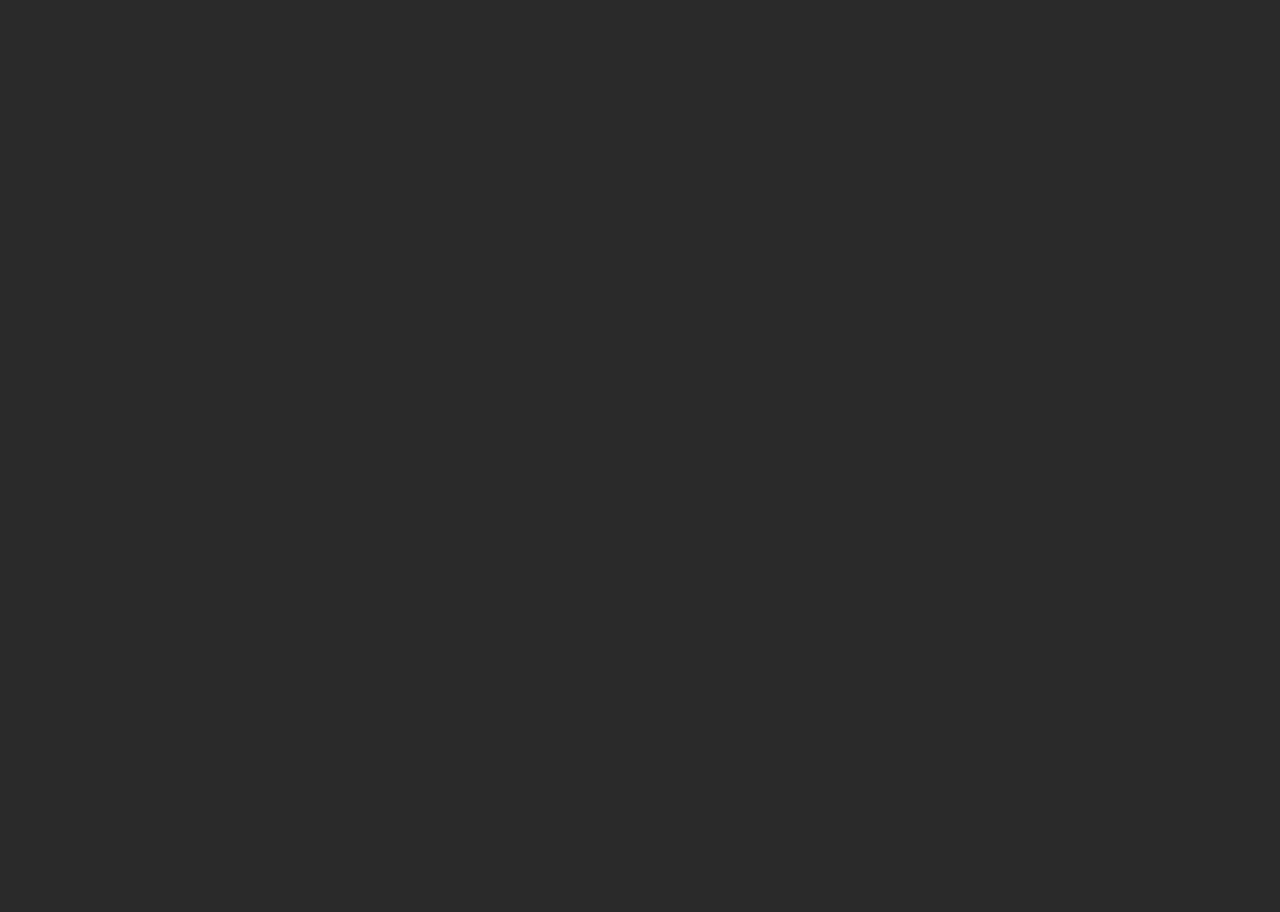
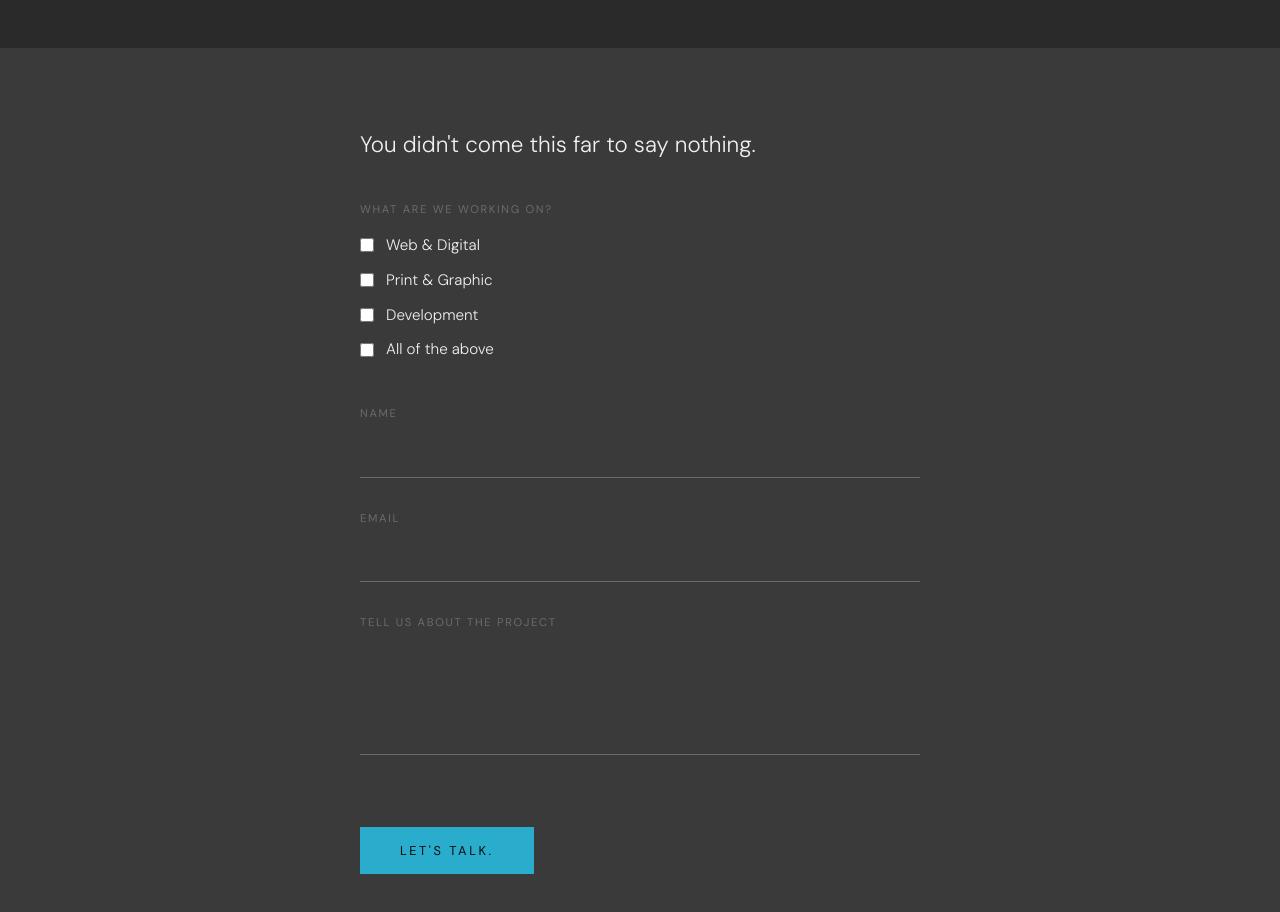
Before and after one commit to quebelleza/fieldandcode, a Next.js app: page / in a window 1280 px wide. Shown: the part 1040-1952 px from the top of the page. Before the commit the page ends 800 px from the top, so only its background shows below. Built offline with nearby package versions, Linux system fonts and the light colour scheme.

Commit message:
build out Body and ContactForm components

```diff
--- a/components/Body.tsx
+++ b/components/Body.tsx
@@ -1,7 +1,33 @@
 export default function Body() {
   return (
-    <div>
-      {/* Body / main content section goes here */}
-    </div>
+    <>
+      <section className="body-section">
+        <p className="body-text">
+          We build things that hold up. Websites, print, code — executed with
+          precision and built to last. We don&apos;t advertise. We don&apos;t
+          take every project. If you&apos;re here, something we made brought you
+          here. That&apos;s enough of an introduction.
+        </p>
+      </section>
+
+      <style jsx>{`
+        .body-section {
+          background-color: var(--color-ground);
+          display: flex;
+          justify-content: center;
+          padding: 80px 24px;
+        }
+
+        .body-text {
+          max-width: 560px;
+          font-family: var(--font-sans);
+          font-weight: 300;
+          font-size: 1.05rem;
+          color: var(--color-muted);
+          line-height: 1.9;
+          text-align: center;
+        }
+      `}</style>
+    </>
   );
 }
--- a/components/ContactForm.tsx
+++ b/components/ContactForm.tsx
@@ -1,7 +1,213 @@
+"use client";
+
+import { useState } from "react";
+
+const SERVICE_OPTIONS = [
+  "Web & Digital",
+  "Print & Graphic",
+  "Development",
+  "All of the above",
+];
+
 export default function ContactForm() {
+  const [name, setName] = useState("");
+  const [email, setEmail] = useState("");
+  const [message, setMessage] = useState("");
+  const [services, setServices] = useState<string[]>([]);
+  const [submitted, setSubmitted] = useState(false);
+
+  function toggleService(service: string) {
+    setServices((prev) =>
+      prev.includes(service)
+        ? prev.filter((s) => s !== service)
+        : [...prev, service]
+    );
+  }
+
+  function handleSubmit(e: React.FormEvent) {
+    e.preventDefault();
+    console.log({ name, email, message, services });
+    setSubmitted(true);
+  }
+
   return (
-    <div>
-      {/* Contact form section goes here */}
-    </div>
+    <>
+      <section className="contact-section">
+        <div className="contact-inner">
+          {submitted ? (
+            <p className="confirmation">We&apos;ll be in touch.</p>
+          ) : (
+            <>
+              <h2 className="contact-heading">
+                You didn&apos;t come this far to say nothing.
+              </h2>
+
+              <form onSubmit={handleSubmit}>
+                <fieldset className="checkbox-group">
+                  <legend className="field-label">What are we working on?</legend>
+                  {SERVICE_OPTIONS.map((option) => (
+                    <label key={option} className="checkbox-row">
+                      <input
+                        type="checkbox"
+                        checked={services.includes(option)}
+                        onChange={() => toggleService(option)}
+                      />
+                      <span className="checkbox-label">{option}</span>
+                    </label>
+                  ))}
+                </fieldset>
+
+                <div className="field">
+                  <label className="field-label" htmlFor="name">Name</label>
+                  <input
+                    id="name"
+                    type="text"
+                    className="field-input"
+                    value={name}
+                    onChange={(e) => setName(e.target.value)}
+                  />
+                </div>
+
+                <div className="field">
+                  <label className="field-label" htmlFor="email">Email</label>
+                  <input
+                    id="email"
+                    type="email"
+                    className="field-input"
+                    value={email}
+                    onChange={(e) => setEmail(e.target.value)}
+                  />
+                </div>
+
+                <div className="field">
+                  <label className="field-label" htmlFor="message">Tell us about the project</label>
+                  <textarea
+                    id="message"
+                    className="field-input"
+                    rows={4}
+                    value={message}
+                    onChange={(e) => setMessage(e.target.value)}
+                  />
+                </div>
+
+                <button type="submit" className="submit-btn">
+                  Let&apos;s talk.
+                </button>
+              </form>
+            </>
+          )}
+        </div>
+      </section>
+
+      <style jsx>{`
+        .contact-section {
+          background-color: var(--color-surface);
+          display: flex;
+          justify-content: center;
+          padding: 80px 24px;
+        }
+
+        .contact-inner {
+          width: 100%;
+          max-width: 560px;
+        }
+
+        .contact-heading {
+          font-family: var(--font-sans);
+          font-weight: 300;
+          font-size: 1.4rem;
+          color: var(--color-primary);
+          margin-bottom: 2.5rem;
+        }
+
+        .field-label {
+          display: block;
+          font-family: var(--font-sans);
+          font-weight: 400;
+          font-size: 0.7rem;
+          text-transform: uppercase;
+          letter-spacing: 0.15em;
+          color: var(--color-muted);
+          margin-bottom: 1rem;
+        }
+
+        .checkbox-group {
+          border: none;
+          padding: 0;
+          margin: 0 0 2rem 0;
+        }
+
+        .checkbox-row {
+          display: flex;
+          align-items: center;
+          gap: 0.75rem;
+          margin-bottom: 0.75rem;
+          cursor: pointer;
+        }
+
+        .checkbox-row input[type="checkbox"] {
+          accent-color: var(--color-accent);
+          width: 14px;
+          height: 14px;
+          cursor: pointer;
+        }
+
+        .checkbox-label {
+          font-family: var(--font-sans);
+          font-weight: 300;
+          font-size: 0.95rem;
+          color: var(--color-primary);
+        }
+
+        .field {
+          display: flex;
+          flex-direction: column;
+          margin-bottom: 2rem;
+        }
+
+        .field-input {
+          background: transparent;
+          border: none;
+          border-bottom: 1px solid var(--color-muted);
+          padding: 0.5rem 0;
+          width: 100%;
+          font-family: var(--font-sans);
+          font-weight: 300;
+          font-size: 0.95rem;
+          color: var(--color-primary);
+          outline: none;
+          border-radius: 0;
+          resize: none;
+        }
+
+        .submit-btn {
+          margin-top: 2.5rem;
+          background: var(--color-accent);
+          color: #0D0D0D;
+          font-family: var(--font-sans);
+          font-weight: 400;
+          font-size: 0.8rem;
+          text-transform: uppercase;
+          letter-spacing: 0.2em;
+          padding: 0.85rem 2.5rem;
+          border: none;
+          border-radius: 0;
+          cursor: pointer;
+          transition: opacity 0.2s;
+        }
+
+        .submit-btn:hover {
+          opacity: 0.85;
+        }
+
+        .confirmation {
+          font-family: var(--font-sans);
+          font-weight: 300;
+          font-size: 1.1rem;
+          color: var(--color-primary);
+          text-align: center;
+        }
+      `}</style>
+    </>
   );
 }
```
